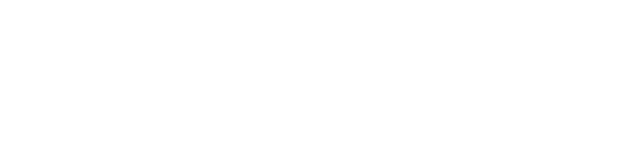
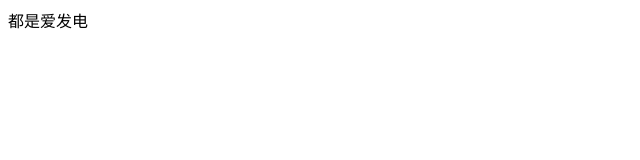
Before and after one commit to lomonkey/swl.github.io, a plain HTML site: page index.html in a window 1280 px wide. Shown: the whole page, without its empty margins (0-640 px from the left). Drawn offline with Linux system fonts and the light colour scheme.

Commit message:
Update index.html

```diff
--- a/index.html
+++ b/index.html
@@ -6,6 +6,6 @@
     <title>个人主页</title>
 </head>
 <body>
-
+    都是爱发电
 </body>
 </html>
```
